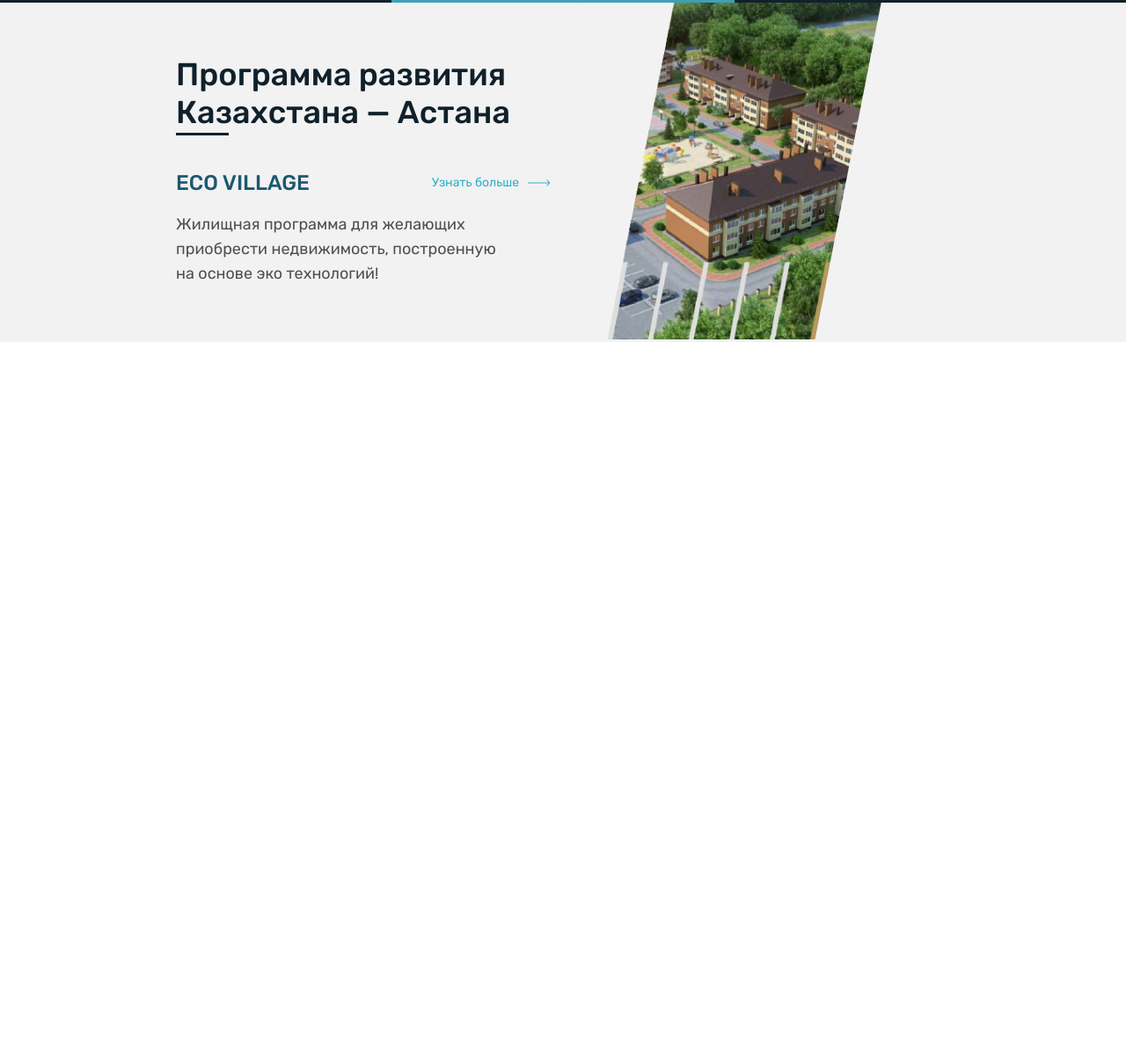
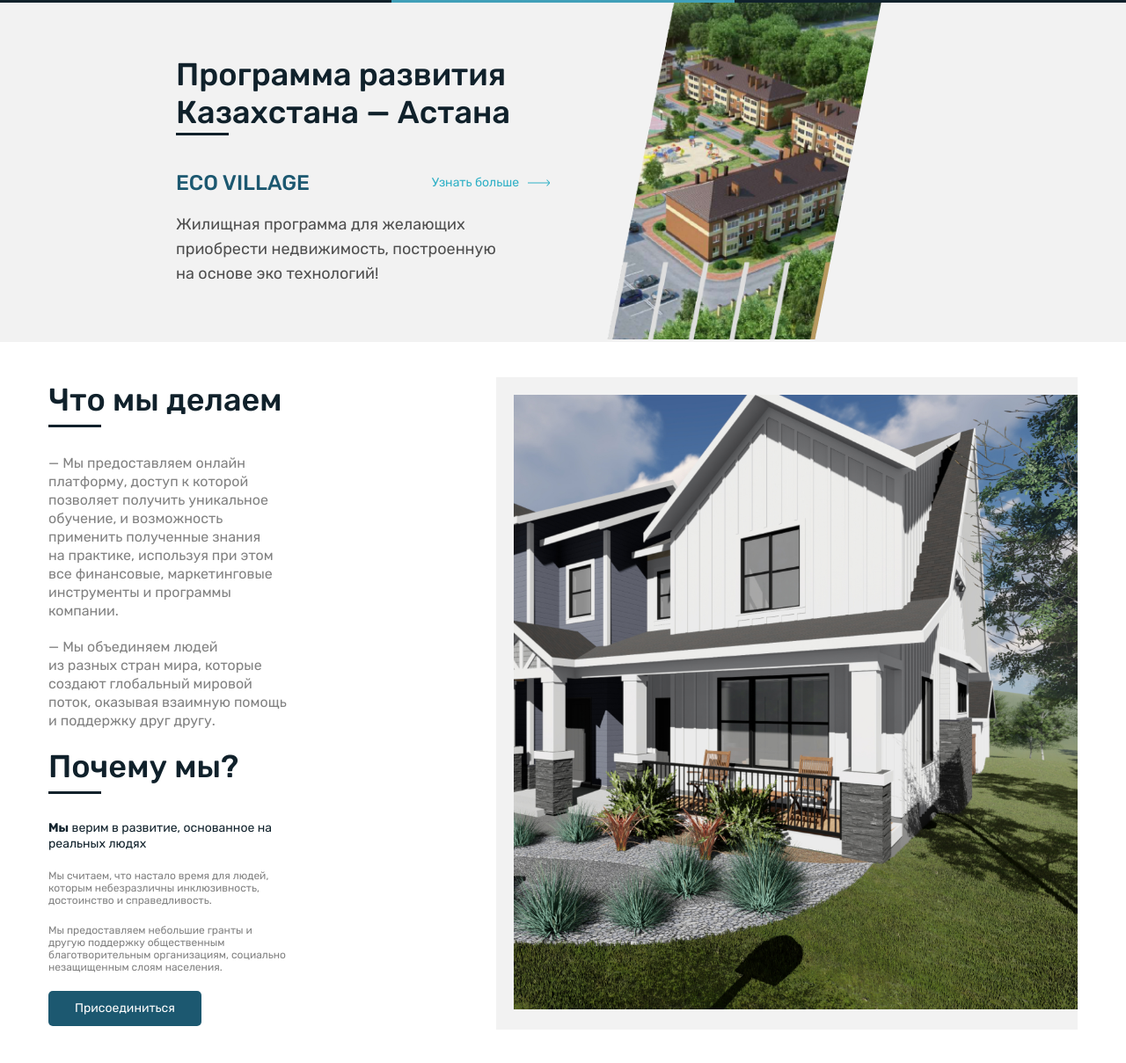
Before and after one commit to ELegek/Shanyrak, a website: page app/index.html in a window 1280 px wide. Shown: the part 1325-2534 px from the top of the page at 88% size. Before the commit the page ends 1714 px from the top, so only its background shows below. Drawn offline with nearby package versions, Linux system fonts and the light colour scheme.

Commit message:
Module content

```diff
--- a/app/index.html
+++ b/app/index.html
@@ -154,10 +154,31 @@
             <div class="program__subtitle">eco village</div>
             <a class="program__link" href="#">Узнать больше</a>
           </div>
-          <div class="program__text">Жилищная программа для желающих приобрести недвижимость, построенную на основе эко технологий!</div>
+          <div class="program__text">Жилищная программа для желающих приобрести недвижимость, построенную на основе эко
+            технологий!</div>
         </div>
         <div class="program__item">
           <img src="images/program__1.png" alt="">
+        </div>
+      </div>
+    </div>
+  </section>
+
+  <section class="content">
+    <div class="container">
+      <div class="content__inner">
+        <div class="content__item-left">
+          <div class="content__title">Что мы делаем</div>
+          <p class="content__text">— Мы предоставляем онлайн платформу, доступ к которой позволяет получить уникальное обучение, и возможность применить полученные знания на практике, используя при этом все финансовые, маркетинговые инструменты и программы компании.</p>
+          <p class="content__text">— Мы объединяем людей из разных стран мира, которые создают глобальный мировой поток, оказывая взаимную помощь и поддержку друг другу.</p>
+          <div class="content__title">Почему мы?</div>
+          <div class="content__subtitle"><span>Мы</span> верим в развитие, основанное на реальных людях</div>
+          <p class="content__info">Мы считаем, что настало время для людей, которым небезразличны инклюзивность, достоинство и справедливость.</p>
+          <p class="content__info">Мы предоставляем небольшие гранты и другую поддержку общественным благотворительным организациям, социально незащищенным слоям населения.</p>
+          <button class="btn__small">Присоединиться</button>
+        </div>
+        <div class="content__item-right">
+          <img class="content__img" src="images/content__img.jpg " alt="">
         </div>
       </div>
     </div>
--- a/app/scss/_global.scss
+++ b/app/scss/_global.scss
@@ -71,7 +71,6 @@ body {
 }
 
 .btn__small {
-    width: 160px;
     height: 40px;
     background: #1C5870;
     border-radius: 5px;
--- /dev/null
+++ b/app/scss/module/content/content.scss
@@ -0,0 +1,65 @@
+.content__inner {
+    display: flex;
+    align-items: center;
+    padding: 40px 0;
+}
+
+.content__item-left {
+    width: 410px;
+    margin-right: 235px;
+}
+
+.content__item-right {
+    padding: 20px 0 20px 20px;
+    background-color: #F2F2F2;
+}
+
+.content__img {
+    max-width: 100%;
+
+}
+
+.content__title {
+    font-weight: 500;
+    font-size: 36px;
+    line-height: 43px;
+    color: #10212B;
+
+    margin-bottom: 40px;
+    position: relative;
+
+    &:before {
+        content: '';
+        position: absolute;
+        bottom: -10px;
+        width: 60px;
+        height: 3px;
+        background-color: #10212B;
+    }
+}
+
+.content__text {
+    font-weight: 300;
+    font-size: 16px;
+    line-height: 21px;
+    color: #828282;
+    margin-bottom: 20px;
+}
+
+.content__subtitle {
+    font-size: 14px;
+    line-height: 18px;
+    color: #10212B;
+    margin-bottom: 20px;
+
+    span {
+        font-weight: bold;
+    }
+}
+
+.content__info {
+    font-size: 12px;
+    line-height: 14px;
+    color: #828282;
+    margin-bottom: 20px;
+}
--- a/app/scss/style.scss
+++ b/app/scss/style.scss
@@ -10,6 +10,7 @@
 @import "module/about/about";
 @import "module/aside/aside";
 @import "module/program/program";
+@import "module/content/content.scss";
 
 
 
```
Also changed, not shown: app/css/module/content/content.min.css (added), app/css/style.min.css, app/images/content__img.jpg (added).
